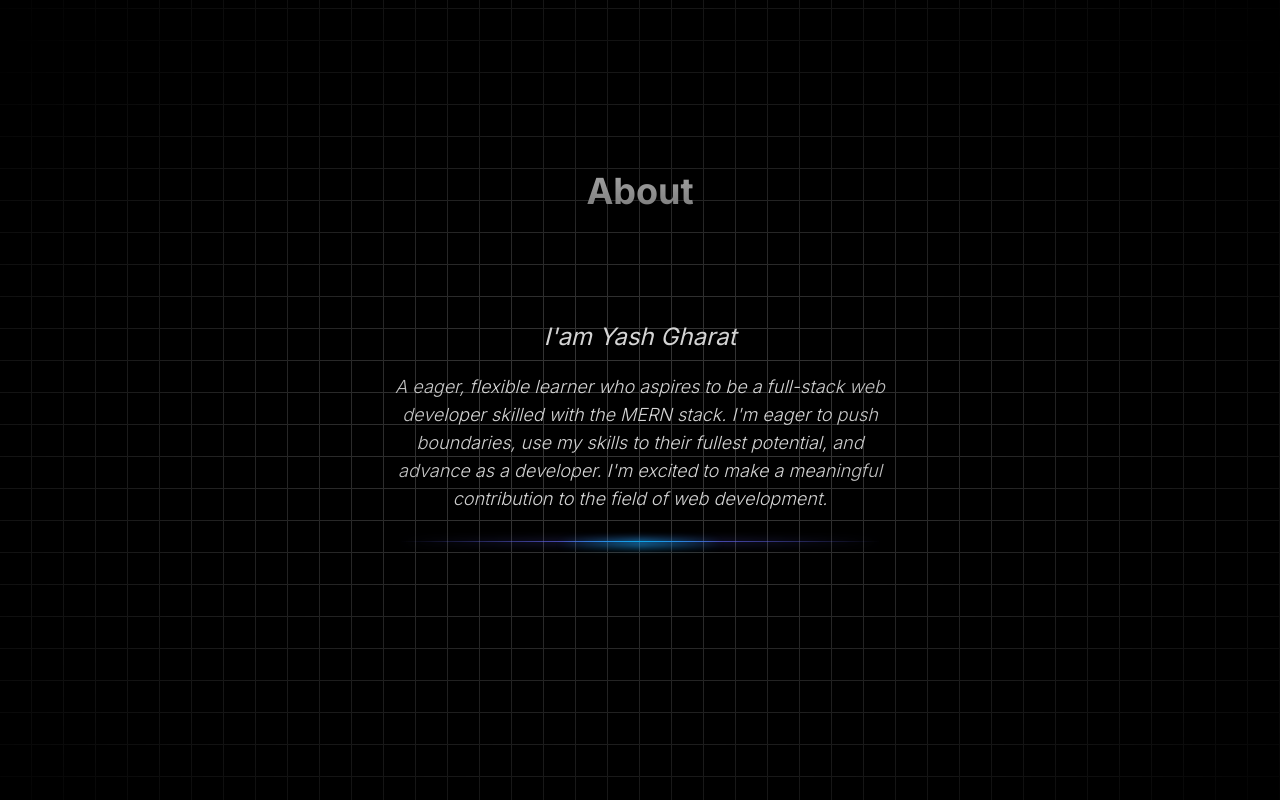
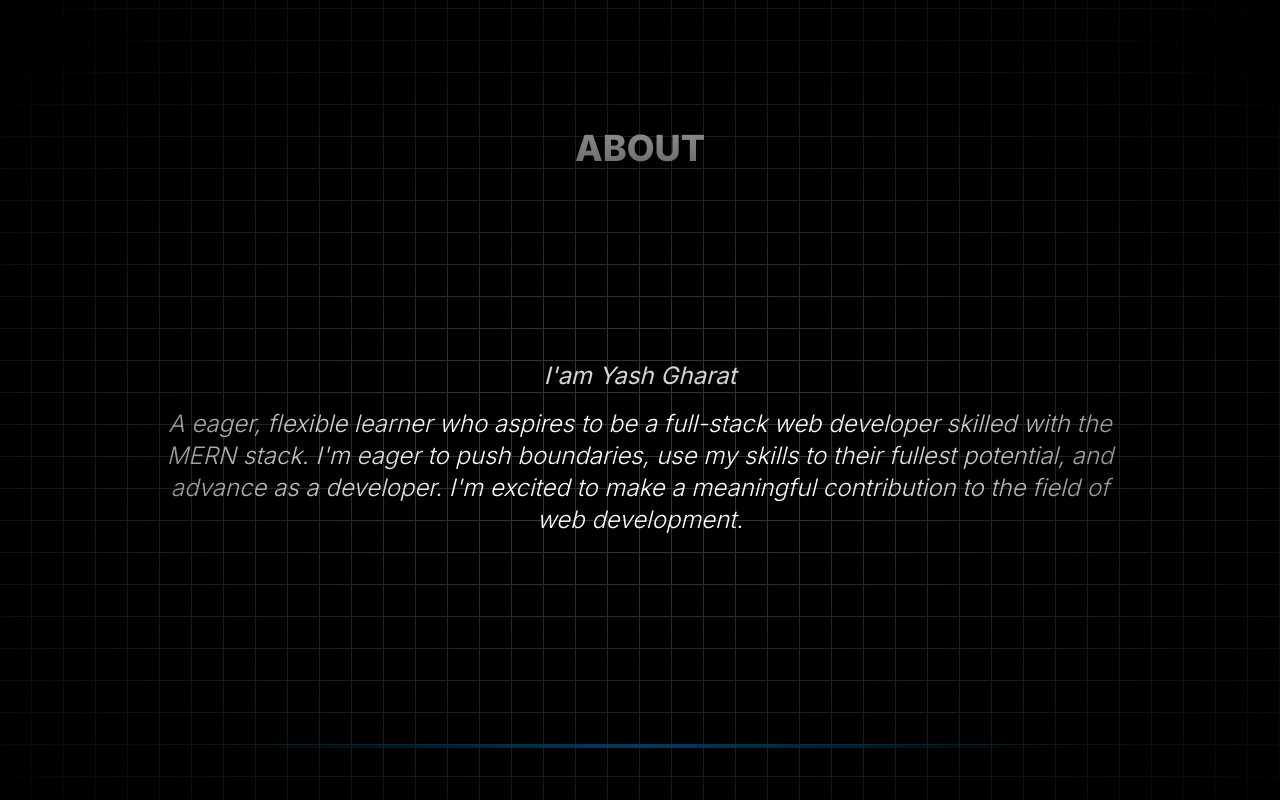
Before and after one commit to Yash8452/experimental, a Next.js app in the folder landing-page/: page / in a window 1280 px wide. Shown: the part 760-1560 px from the top of the page. Built offline with nearby package versions, Linux system fonts and the light colour scheme.

Commit message:
about page added

```diff
--- a/landing-page/src/components/AboutSection.tsx
+++ b/landing-page/src/components/AboutSection.tsx
@@ -8,35 +8,28 @@ export default function AboutSection() {
             {/* Radial gradient for the container to give a faded look */}
             <div className="absolute pointer-events-none inset-0 flex items-center justify-center dark:bg-black bg-white [mask-image:radial-gradient(ellipse_at_center,transparent_20%,black)]"></div>
 
-            <div className="h-[40rem] border-red-500 text-white  w-full flex flex-col items-center justify-around overflow-hidden rounded-md">
-                <h1 className="mt-20 md:mt-0 text-2xl md:text-4xl font-bold bg-clip-text text-transparent bg-gradient-to-b from-neutral-50 to-neutral-400">
-                    About
+            <div className="h-[100vh] text-white  w-full flex flex-col items-center justify-around  overflow-hidden rounded-md">
+                <h1 className="md:mt-0 text-xl md:text-4xl font-extrabold bg-clip-text text-transparent bg-gradient-to-b from-neutral-50 to-neutral-400">
+                    ABOUT
                 </h1>
-                <div className="p-2">
+                {/* <div className="bg-gradient-to-r from-transparent via-indigo-500 dark:via-sky-700 to-sky-500 mb-1 h-[4px] w-[70%]" /> */}
+
+                <div className="p-4 md:px-36">
 
                     <h2 className="mb-4 italic text-xl md:text-2xl text-center text-neutral-300 ">I'am Yash Gharat</h2>
-                    <p className="font-light pl-5 pr-5 text-sm md:p-1 text-center md:text-lg italic text-neutral-300 max-w-lg mx-auto">
+                    <p className="italic font-light text-lg md:mt-0  md:text-2xl text-center mb-4">
                         A eager, flexible learner who aspires to be a full-stack web developer skilled with the MERN stack. I'm
                         eager to push boundaries, use my skills to their fullest potential, and advance as a developer. I'm excited
                         to make a meaningful contribution to the field of web development.
 
                     </p>
-                    <p className="text-white">
-                    </p>
-                    <br />
 
 
-                    <div className="w-[40rem] h-40 relative">
-                        {/* Gradients */}
-                        <div className="absolute inset-x-20 top-0 bg-gradient-to-r from-transparent via-indigo-500 to-transparent h-[2px] w-3/4 blur-sm" />
-                        <div className="absolute inset-x-20 top-0 bg-gradient-to-r from-transparent via-indigo-500 to-transparent h-px w-3/4" />
-                        <div className="absolute inset-x-60 top-0 bg-gradient-to-r from-transparent via-sky-500 to-transparent h-[5px] w-1/4 blur-sm" />
-                        <div className="absolute inset-x-60 top-0 bg-gradient-to-r from-transparent via-sky-500 to-transparent h-px w-1/4" />
 
+                </div>
+                <div className="bg-gradient-to-r from-transparent via-indigo-500 dark:via-sky-700 to-sky-500 mb-1 h-[4px] w-[70%]" />
+            </div>
 
-                    </div>
-                </div>
-            </div>
         </div>
     );
 }
```
